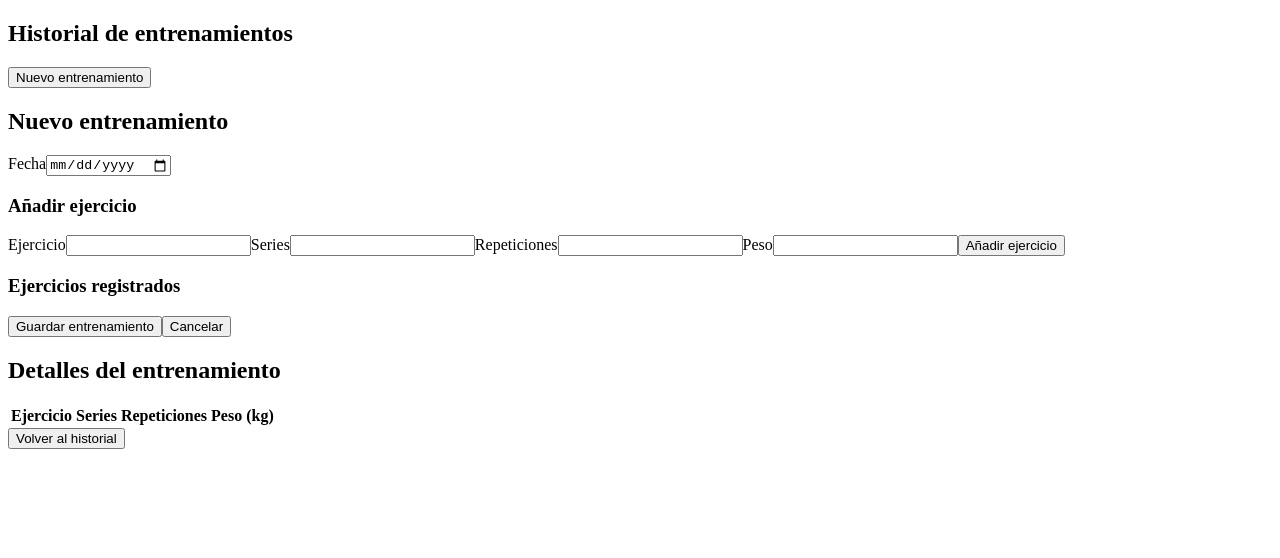
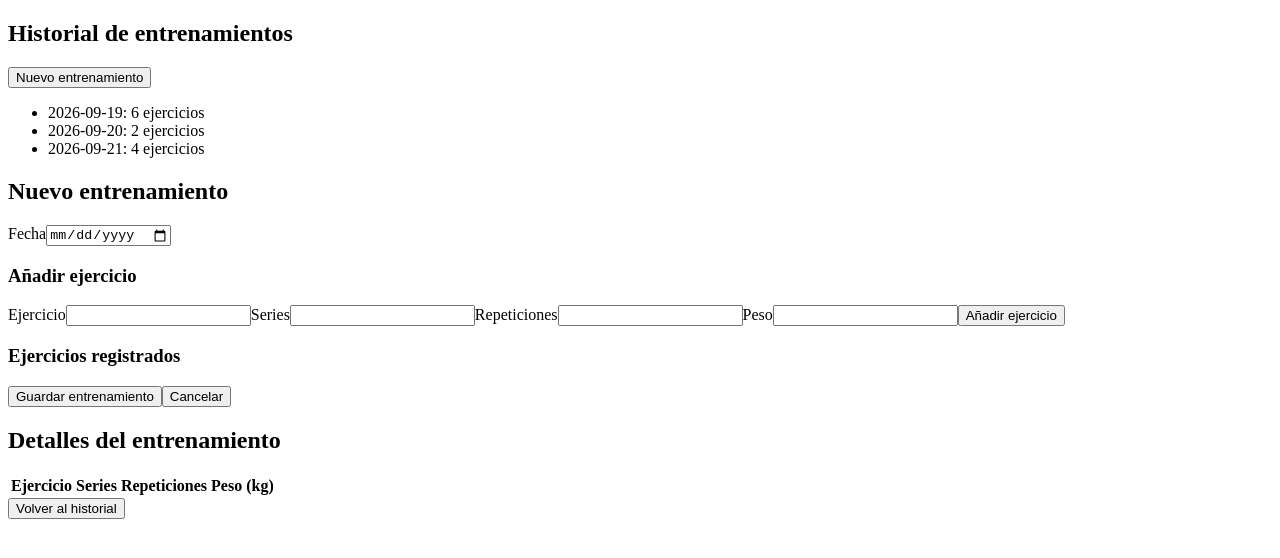
Before and after one commit to albesandicode/entrenamiento-app, an Angular app in the folder entrenamiento-angular/: page / in a window 1280 px wide. Shown: the top 558 px of the page. Built offline with nearby package versions, Linux system fonts and the light colour scheme.

Commit message:
Añade el servicio WorkoutData con tres entrenamientos de prueba y los muestra en el historial con @for

```diff
--- /dev/null
+++ b/entrenamiento-angular/src/app/services/workout-data.ts
@@ -0,0 +1,58 @@
+import { Service } from '@angular/core';
+import { Workout } from '../models/workout.model';
+
+@Service()
+export class WorkoutData {
+  workouts: Workout[] = [
+    {
+      id: 1,
+      date: '2026-09-19',
+      exercises: [
+        {
+          name: 'Peso muerto',
+          weight: 36,
+          targetSets: 3,
+          targetRepsPerSet: 6,
+          sets: [
+            { reps: 6, rir: 3 },
+            { reps: 6, rir: 2 },
+            { reps: 6, rir: 2 },
+          ],
+        },
+        { name: 'Floor press con barra', weight: 24, targetSets: 4, targetRepsPerSet: 8, sets: [] },
+        { name: 'Remo con barra', weight: 24, targetSets: 4, targetRepsPerSet: 10, sets: [] },
+        { name: 'Press militar de pie', weight: 20, targetSets: 3, targetRepsPerSet: 8, sets: [] },
+        { name: 'Pájaros', weight: 4, targetSets: 3, targetRepsPerSet: 17, sets: [] },
+        { name: 'Zancadas', weight: 6, targetSets: 3, targetRepsPerSet: 15, sets: [] },
+      ],
+    },
+    {
+      id: 2,
+      date: '2026-09-20',
+      exercises: [
+        { name: 'Sentadillas', weight: 26, targetSets: 3, targetRepsPerSet: 8, sets: [] },
+        { name: 'Peso muerto rumano', weight: 32, targetSets: 3, targetRepsPerSet: 10, sets: [] },
+      ],
+    },
+    {
+      id: 3,
+      date: '2026-09-21',
+      exercises: [
+        {
+          name: 'Peso muerto',
+          weight: 38,
+          targetSets: 3,
+          targetRepsPerSet: 6,
+          sets: [
+            { reps: 6, rir: 3 },
+            { reps: 6, rir: 2 },
+            { reps: 5, rir: 1 },
+          ],
+        },
+        { name: 'Floor press con barra', weight: 28, targetSets: 4, targetRepsPerSet: 8, sets: [] },
+        { name: 'Remo con barra', weight: 26, targetSets: 4, targetRepsPerSet: 10, sets: [] },
+        { name: 'Press militar de pie', weight: 22, targetSets: 3, targetRepsPerSet: 8, sets: [] },
+      ],
+    },
+  ];
+}
--- a/entrenamiento-angular/src/app/workout-history/workout-history.html
+++ b/entrenamiento-angular/src/app/workout-history/workout-history.html
@@ -2,4 +2,8 @@
 
 <button id="new-workout-button" type="button">Nuevo entrenamiento</button>
 
-<ul id="workout-history-list" class="workout-history"></ul>
+<ul id="workout-history-list" class="workout-history">
+    @for (workout of workoutData.workouts; track workout.id) {
+        <li>{{ workout.date }}: {{ workout.exercises.length }} ejercicios</li>
+    }
+</ul>
--- a/entrenamiento-angular/src/app/workout-history/workout-history.ts
+++ b/entrenamiento-angular/src/app/workout-history/workout-history.ts
@@ -1,4 +1,5 @@
-import { Component } from '@angular/core';
+import { Component, inject } from '@angular/core';
+import { WorkoutData } from '../services/workout-data';
 
 @Component({
   imports: [],
@@ -6,4 +7,6 @@ import { Component } from '@angular/core';
   styleUrl: './workout-history.css',
   templateUrl: './workout-history.html',
 })
-export class WorkoutHistory {}
+export class WorkoutHistory {
+  protected workoutData = inject(WorkoutData);
+}
```
Also changed, not shown: 1 other file (tests, documents, lock files or other folders).
